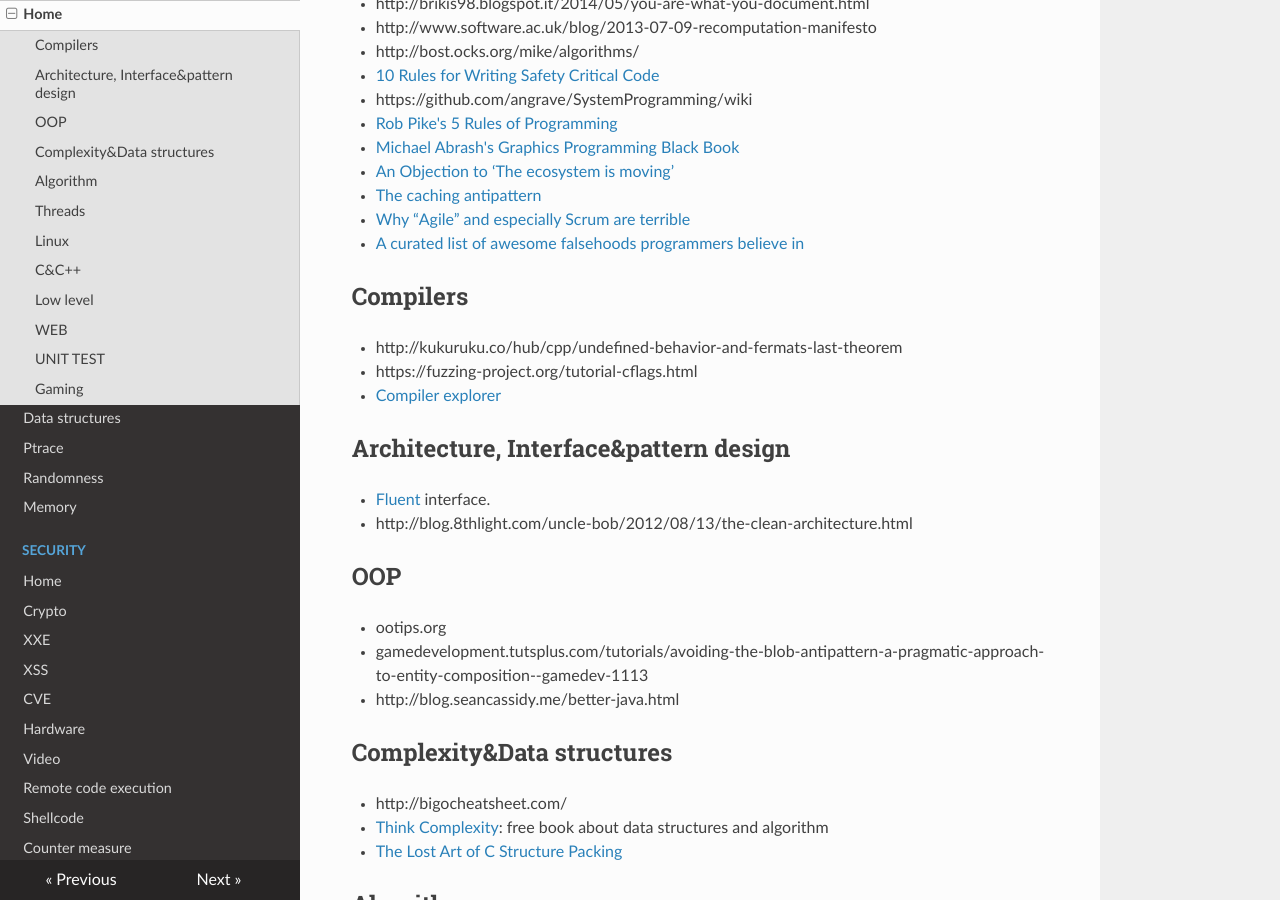
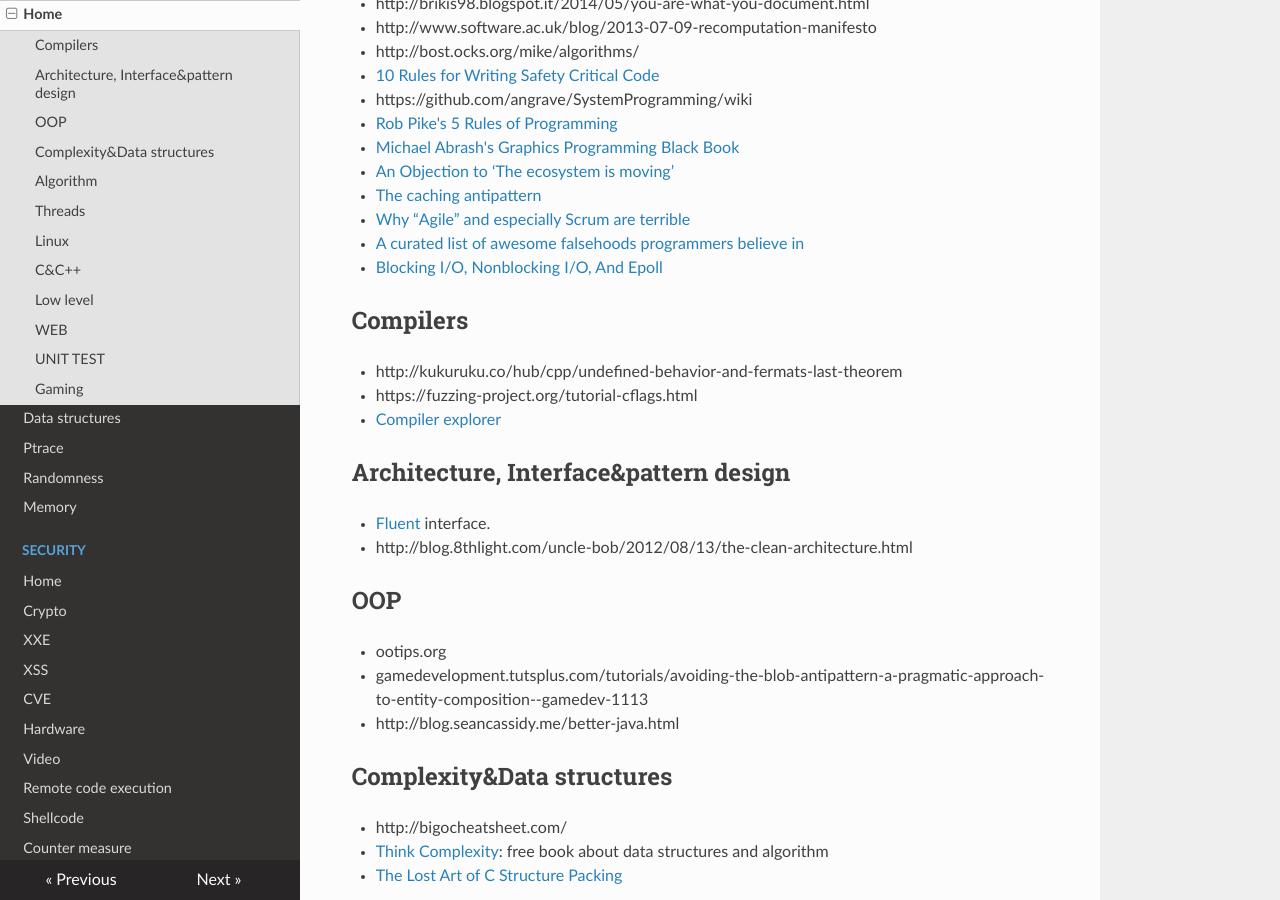
Before and after one commit to gipi/low-level, an MkDocs documentation site: the page built from docs/programming.md, in a window 1280 px wide and 900 px high, scrolled down 1202 px. Built offline with MkDocs 1.6.1, drawn with Linux system fonts in a browser that asks for light colours; nearby versions of some CDN libraries; old or Windows-style settings are respelled for this version of MkDocs.

Commit message:
Add links.

```diff
--- a/docs/programming.md
+++ b/docs/programming.md
@@ -52,6 +52,7 @@ From [Basics of the Unix Philosophy](http://catb.org/~esr/writings/taoup/html/ch
  - [The caching antipattern](https://www.hidefsoftware.co.uk/2016/12/25/the-caching-antipattern/)
  - [Why “Agile” and especially Scrum are terrible](https://michaelochurch.wordpress.com/2015/06/06/why-agile-and-especially-scrum-are-terrible/)
  - [A curated list of awesome falsehoods programmers believe in](https://github.com/kdeldycke/awesome-falsehood)
+ - [Blocking I/O, Nonblocking I/O, And Epoll](https://eklitzke.org/blocking-io-nonblocking-io-and-epoll)
 
 ## Compilers
 
```
